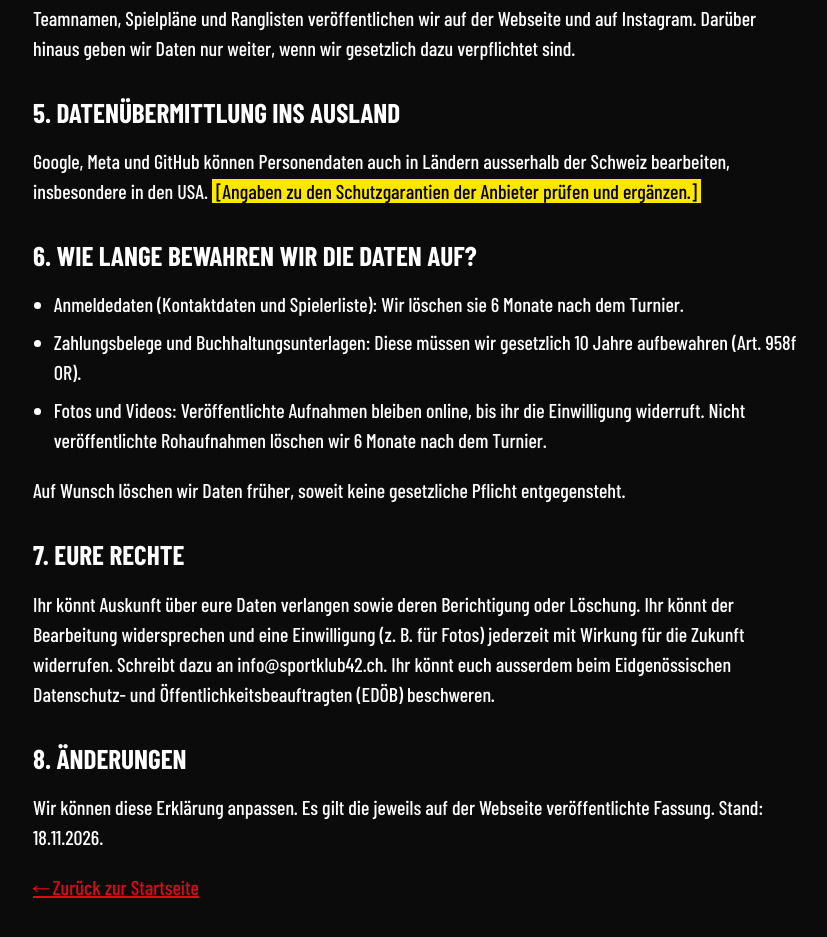
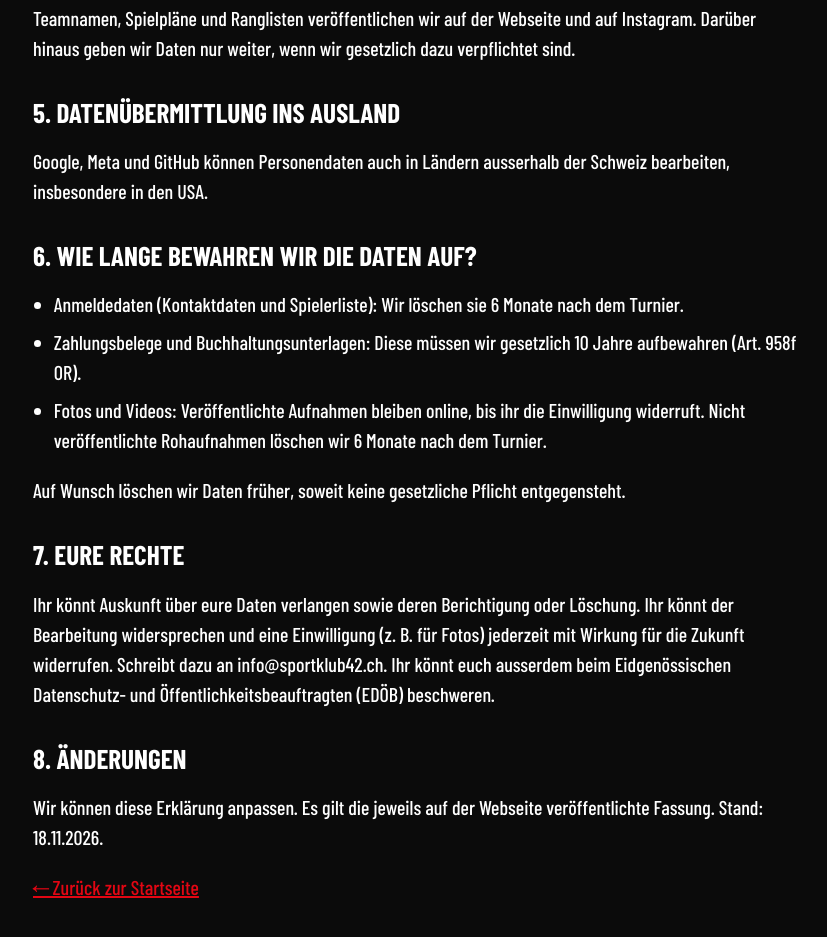
Before and after one commit to geocauzza/futsalturnier-2027, a plain HTML site: page datenschutz.html in a window 1280 px wide. Shown: the part 1399-2336 px from the top of the page, without its empty margins (221-1048 px from the left). Drawn offline with nearby package versions, Linux system fonts and the light colour scheme; a web font is replaced by a local one.

Commit message:
Datenschutzerklärung

```diff
--- a/datenschutz.html
+++ b/datenschutz.html
@@ -61,7 +61,7 @@
   <p>Teamnamen, Spielpläne und Ranglisten veröffentlichen wir auf der Webseite und auf Instagram. Darüber hinaus geben wir Daten nur weiter, wenn wir gesetzlich dazu verpflichtet sind.</p>
 
   <h2>5. Datenübermittlung ins Ausland</h2>
-  <p>Google, Meta und GitHub können Personendaten auch in Ländern ausserhalb der Schweiz bearbeiten, insbesondere in den USA. <mark>[Angaben zu den Schutzgarantien der Anbieter prüfen und ergänzen.]</mark></p>
+  <p>Google, Meta und GitHub können Personendaten auch in Ländern ausserhalb der Schweiz bearbeiten, insbesondere in den USA.</p>
 
   <h2>6. Wie lange bewahren wir die Daten auf?</h2>
   <ul>
```
